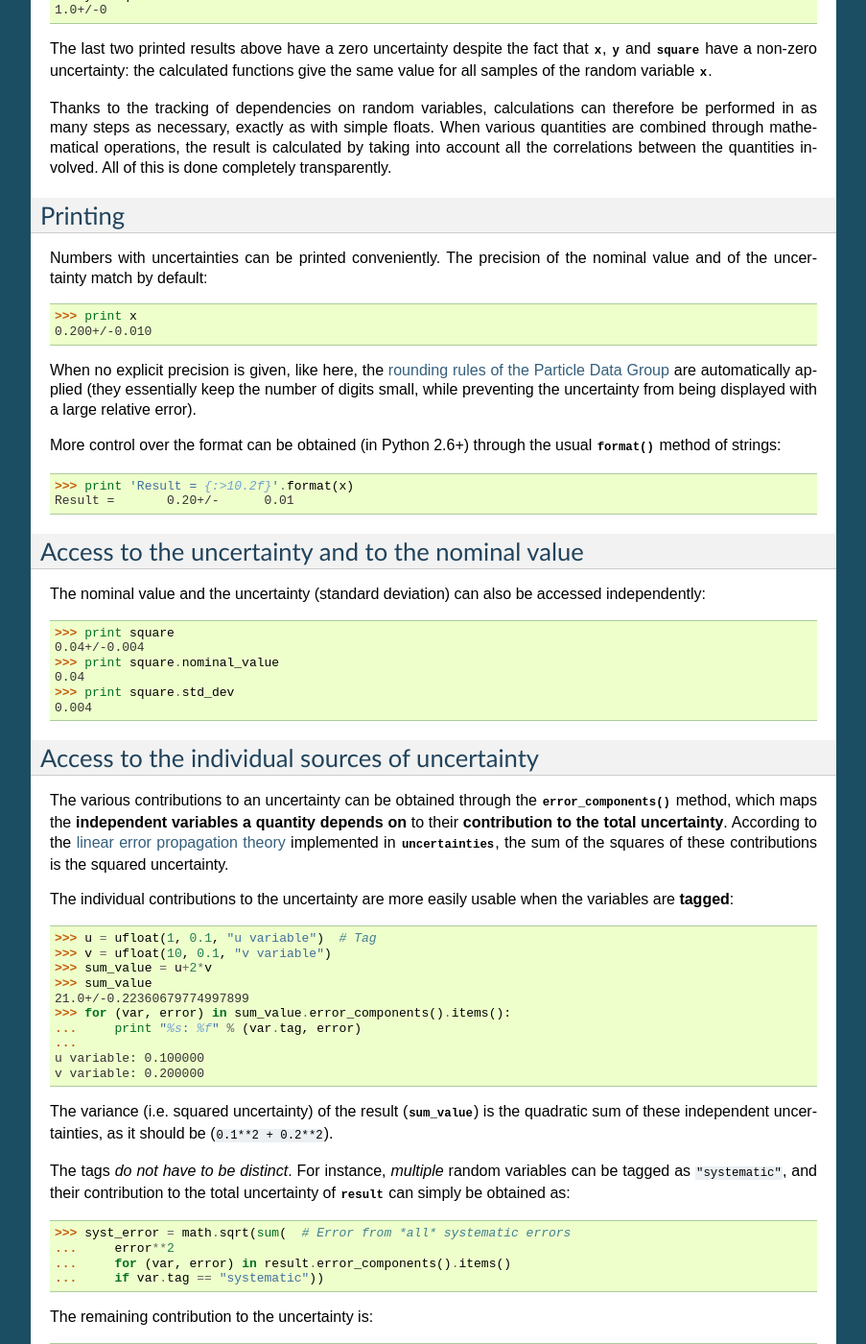
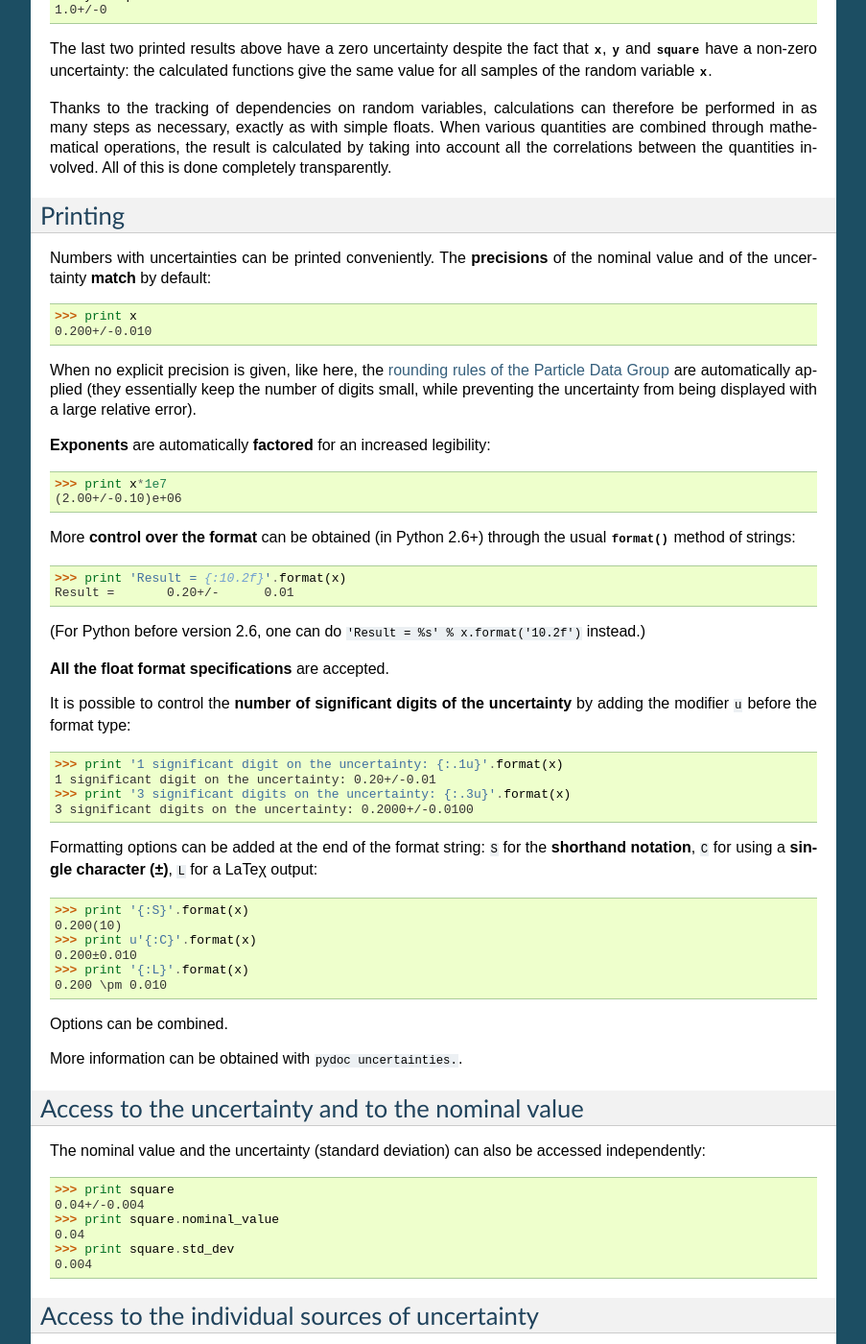
Before and after one commit to lmfit/uncertainties, a Sphinx documentation site: the page built from doc/user_guide.rst, in a window 1280 px wide and 1400 px high, scrolled down 2089 px. Shown: the whole window at 96% size, without its empty margins (198-1101 px from the left). Built offline with Sphinx 7.4.7, drawn with Linux system fonts in a browser that asks for light colours; the version number is read from the project's files by our own code.

Commit message:
Fixed the documentation of UFloat.__format__.

```diff
--- a/doc/user_guide.rst
+++ b/doc/user_guide.rst
@@ -145,8 +145,8 @@ All of this is done completely transparently.
 Printing
 ========
 
-Numbers with uncertainties can be printed conveniently. The precision
-of the nominal value and of the uncertainty match by default:
+Numbers with uncertainties can be printed conveniently. The **precisions**
+of the nominal value and of the uncertainty **match** by default:
 
   >>> print x
   0.200+/-0.010
@@ -158,11 +158,44 @@ automatically applied (they essentially keep the number of digits
 small, while preventing the uncertainty from being displayed with a
 large relative error).
 
-More control over the format can be obtained (in Python 2.6+) through
-the usual :func:`format` method of strings:
+**Exponents** are automatically **factored** for an increased legibility:
 
-  >>> print 'Result = {:>10.2f}'.format(x)
+  >>> print x*1e7
+  (2.00+/-0.10)e+06
+
+More **control over the format** can be obtained (in Python 2.6+)
+through the usual :func:`format` method of strings:
+
+  >>> print 'Result = {:10.2f}'.format(x)
   Result =       0.20+/-      0.01
+
+(For Python before version 2.6, one can do ``'Result = %s' %
+x.format('10.2f')`` instead.)
+
+**All the float format specifications** are accepted.
+
+It is possible to control the **number of significant digits of the
+uncertainty** by adding the modifier ``u`` before the format type:
+
+  >>> print '1 significant digit on the uncertainty: {:.1u}'.format(x)
+  1 significant digit on the uncertainty: 0.20+/-0.01
+  >>> print '3 significant digits on the uncertainty: {:.3u}'.format(x)
+  3 significant digits on the uncertainty: 0.2000+/-0.0100
+
+Formatting options can be added at the end of the format string: ``S``
+for the **shorthand notation**, ``C`` for using a **single character
+(±)**, ``L`` for a LaTeχ output:
+
+  >>> print '{:S}'.format(x)
+  0.200(10)
+  >>> print u'{:C}'.format(x)
+  0.200±0.010
+  >>> print '{:L}'.format(x)
+  0.200 \pm 0.010
+
+Options can be combined.
+
+More information can be obtained with ``pydoc uncertainties.``.
 
 .. !!!!!!!!!!!!!!
 
```
Also changed, not shown: uncertainties/__init__.py (+6 -4 lines).
